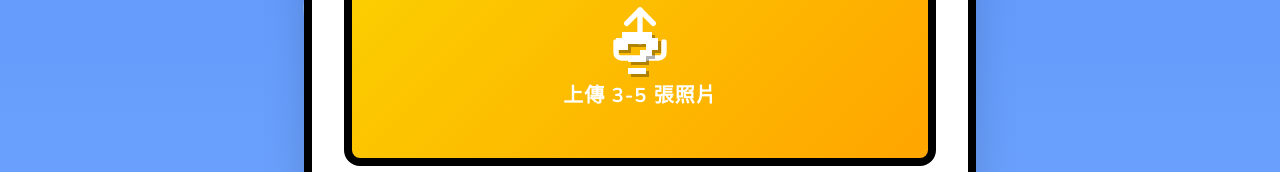
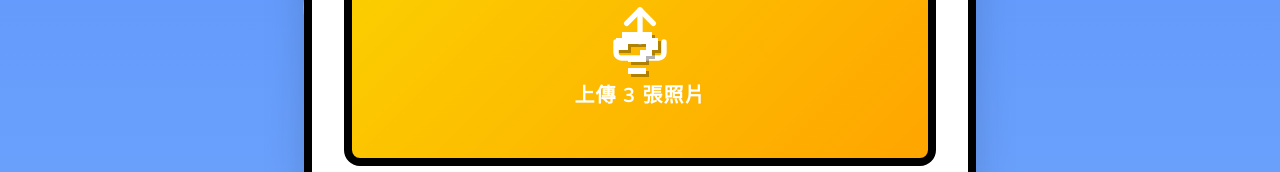
Before and after one commit to samuelyang-cofit/mario-elimination-game, a React (Vite) app: page / in a window 1280 px wide. Shown: the part 302-474 px from the top of the page. Built offline with nearby package versions, Linux system fonts and the light colour scheme.

Commit message:
modify  hint of upload image content

```diff
--- a/src/App.jsx
+++ b/src/App.jsx
@@ -198,7 +198,7 @@ function App() {
                   <div className="text-center">
                     <Upload className="w-16 h-16 mx-auto mb-4 text-white" />
                     <p className="font-chinese-cute text-lg md:text-xl text-white">
-                      上傳 3-5 張照片
+                      上傳 3 張照片
                     </p>
                   </div>
                 </div>
```
